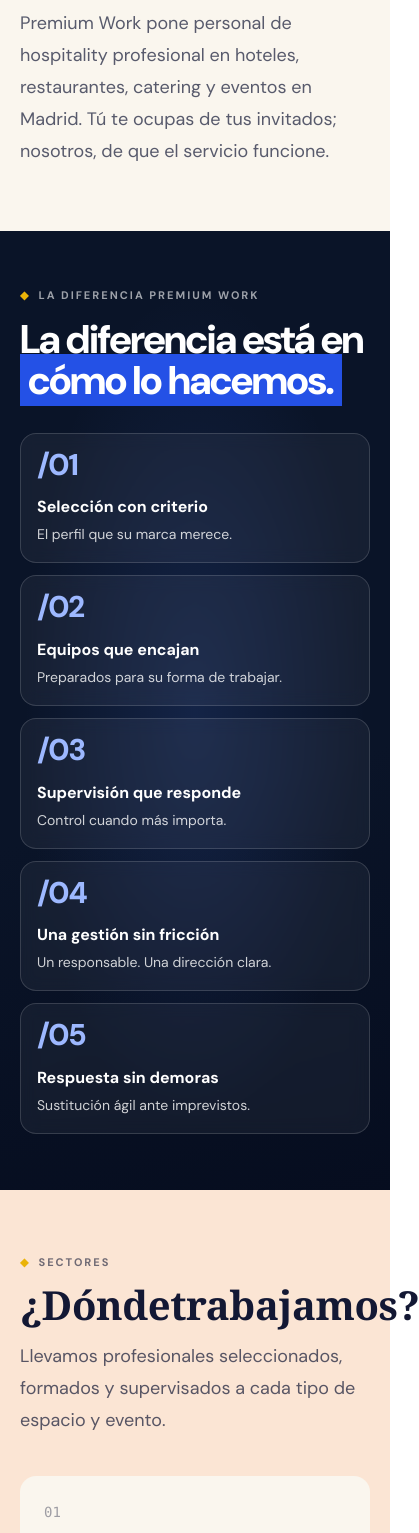
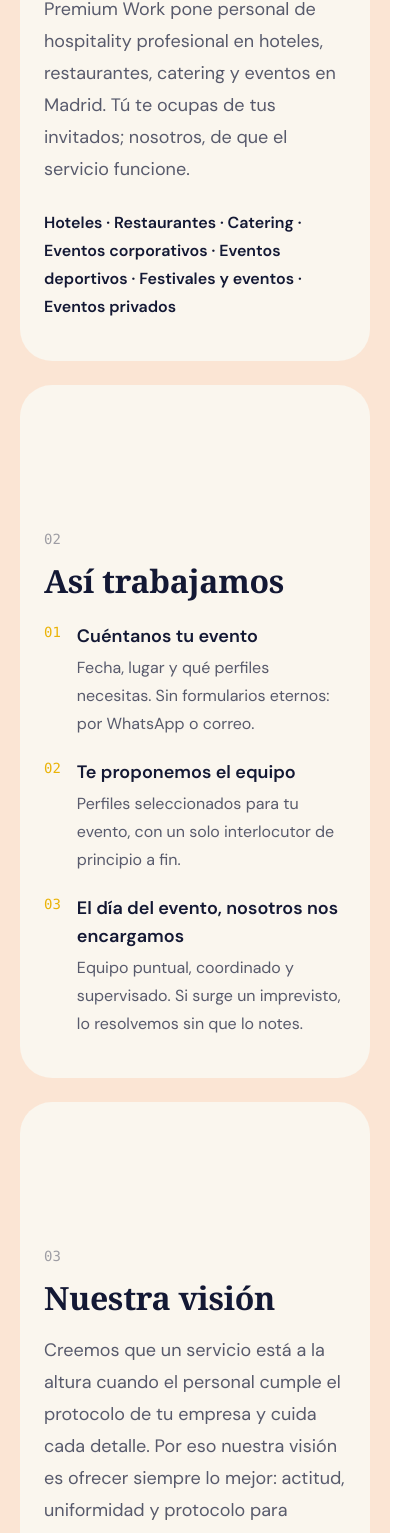
Before and after one commit to roxannaaguilera/premium-work-web, a Next.js app in the folder premium_work/: page /nosotros in a window 390 px wide. Shown: the part 401-1934 px from the top of the page, 419 px wide, since content can reach past the window. Built offline with nearby package versions, Linux system fonts and the light colour scheme; a web font is replaced by a local one.

Commit message:
feat(nosotros): stack three experience cards with scroll pin

```diff
--- a/premium_work/app/nosotros/page.tsx
+++ b/premium_work/app/nosotros/page.tsx
@@ -1,113 +1,185 @@
 "use client";
 
-import Link from "next/link";
+import { useLayoutEffect, useRef, useState } from "react";
+import gsap from "gsap";
+import { ScrollTrigger } from "gsap/ScrollTrigger";
 import FixedHeader from "@/components/chrome/FixedHeader";
-import { WhyUs } from "@/components/WhyUs";
 import { DirectContact } from "@/components/DirectContact";
 import { ServiceFooter } from "@/components/ServiceFooter";
 import { useLang } from "@/components/i18n/lang";
 
+gsap.registerPlugin(ScrollTrigger);
+
 /**
- * Vista «Nosotros»: página que vende Premium Work — titular, por qué
- * nosotros, sectores con enlace a cada detalle, cómo trabajamos y, al
- * final, la visión en texto centrado con los botones de contacto,
- * cerrada con el footer de servicio. Al bajar, el header desaparece
- * hasta volver arriba, como en las páginas de servicio.
+ * Vista «Nosotros»: solo tres tarjetas apiladas estilo Agrumea para
+ * vender la experiencia. En escritorio, GSAP fija el escenario (pin,
+ * scrub) y cada tarjeta entra desde abajo tapando a la anterior, que
+ * se encoge, se inclina y se oscurece; al soltar el pin aparece el
+ * footer. En pantallas estrechas y con movimiento reducido, las
+ * tarjetas van una debajo de otra en flujo normal.
  */
 export default function NosotrosPage() {
   const { dict } = useLang();
-  const items = dict.serviceDetail.items;
+  const outerRef = useRef<HTMLDivElement>(null);
+  const stageRef = useRef<HTMLDivElement>(null);
+  const cardRefs = useRef<(HTMLElement | null)[]>([]);
+  const shadeRefs = useRef<(HTMLDivElement | null)[]>([]);
+  const [stacked, setStacked] = useState(false);
+
+  useLayoutEffect(() => {
+    const mq = window.matchMedia("(prefers-reduced-motion: reduce)");
+    const update = () => setStacked(!mq.matches && window.innerWidth >= 480);
+    update();
+    window.addEventListener("resize", update);
+    mq.addEventListener("change", update);
+    return () => {
+      window.removeEventListener("resize", update);
+      mq.removeEventListener("change", update);
+    };
+  }, []);
+
+  useLayoutEffect(() => {
+    if (!stacked) return;
+    const outer = outerRef.current;
+    const stage = stageRef.current;
+    if (!outer || !stage) return;
+    const ctx = gsap.context(() => {
+      const tl = gsap.timeline({
+        scrollTrigger: {
+          trigger: outer,
+          start: "top top",
+          // Ojo: ScrollTrigger no entiende "vh" en start/end (lo leería
+          // como px); el recorrido son 2 pantallas y se calcula aquí.
+          end: () => `+=${window.innerHeight * 2}`,
+          scrub: true,
+          pin: stage,
+          pinSpacing: false,
+          anticipatePin: 1,
+          invalidateOnRefresh: true,
+        },
+      });
+      const [c1, c2, c3] = cardRefs.current;
+      const [s1, s2] = shadeRefs.current;
+      if (c2) tl.fromTo(c2, { yPercent: 100 }, { yPercent: 0, ease: "none" }, 0);
+      if (c1) tl.to(c1, { scale: 0.85, rotationZ: -3.8, rotationX: 8, ease: "none" }, 0);
+      if (s1) tl.fromTo(s1, { opacity: 0 }, { opacity: 0.26, ease: "none" }, 0);
+      if (c3) tl.fromTo(c3, { yPercent: 100 }, { yPercent: 0, ease: "none" }, 0.5);
+      if (c2) tl.to(c2, { scale: 0.85, rotationZ: -3.8, rotationX: 8, ease: "none" }, 0.5);
+      if (s2) tl.fromTo(s2, { opacity: 0 }, { opacity: 0.26, ease: "none" }, 0.5);
+    }, outer);
+    document.fonts?.ready.then(() => ScrollTrigger.refresh()).catch(() => {});
+    return () => ctx.revert();
+  }, [stacked]);
+
+  const cards: {
+    num: string;
+    title: string;
+    copy?: string;
+    items?: string[];
+    steps?: { title: string; copy: string }[];
+    contact?: boolean;
+  }[] = [
+    {
+      num: "01",
+      title: dict.about.title,
+      copy: dict.about.copy,
+      items: dict.sectors.items.map((s) => s.title),
+    },
+    {
+      num: "02",
+      title: dict.about.processTitle,
+      steps: dict.about.steps,
+    },
+    {
+      num: "03",
+      title: dict.about.visionEyebrow,
+      copy: dict.about.vision,
+      contact: true,
+    },
+  ];
 
   return (
     <>
       <FixedHeader hideUntilTop />
-      <main className="bg-[#faf6ee] text-[#131834]">
-        {/* Hero: la promesa */}
-        <section className="px-5 pt-44 pb-16 md:px-16 md:pt-52 md:pb-24">
-          <p className="eyebrow flex items-center gap-2 text-[#131834]/60">
-            <span className="text-[#eab308]" aria-hidden="true">◆</span> {dict.about.eyebrow}
+      <main className="bg-[#fbe5d4] text-[#131834]">
+        <div
+          ref={outerRef}
+          className="relative"
+          style={{ minHeight: stacked ? "300vh" : undefined }}
+        >
+          <div
+            ref={stageRef}
+            className={
+              stacked
+                ? "relative h-[100vh] overflow-hidden"
+                : "relative px-5 py-24 md:px-10"
+            }
+            style={{ perspective: stacked ? "1400px" : undefined }}
+          >
+            {cards.map((card, i) => (
+              <article
+                key={card.num}
+                ref={(el) => {
+                  cardRefs.current[i] = el;
+                }}
+                className={`rounded-[2rem] bg-[#faf6ee] ${
+                  stacked ? "absolute inset-0" : "relative mb-6 last:mb-0"
+                }`}
+                style={{ zIndex: 10 + i * 10 }}
+              >
+                <div className="flex h-full flex-col justify-center px-6 pt-36 pb-10 md:px-12 md:pt-44">
+                  <p className="font-mono text-sm text-[#131834]/40">{card.num}</p>
+                  <h2 className="font-serif mt-4 text-[clamp(2rem,4.5vw,4rem)] leading-[1.02] font-semibold tracking-[-0.01em]">
+                    {card.title}
+                  </h2>
+                  {card.copy && (
+                    <p className="mt-5 max-w-2xl text-lg leading-8 text-[#131834]/70">
+                      {card.copy}
                     </p>
-          <h1 className="font-serif mt-6 max-w-5xl text-[clamp(2.75rem,6vw,6rem)] leading-[0.95] font-semibold tracking-[-0.01em]">
-            {dict.about.title}
-          </h1>
-          <p className="mt-6 max-w-2xl text-lg leading-8 text-[#131834]/70">
-            {dict.about.copy}
+                  )}
+                  {card.items && (
+                    <p className="mt-6 text-base leading-7 font-semibold">
+                      {card.items.join(" · ")}
                     </p>
-        </section>
-
-        {/* Por qué nosotros */}
-        <WhyUs />
-
-        {/* Sectores: cada tarjeta lleva a su detalle */}
-        <section className="bg-[#fbe5d4] px-5 py-16 md:px-16 md:py-24">
-          <p className="eyebrow flex items-center gap-2 text-[#131834]/60">
-            <span className="text-[#eab308]" aria-hidden="true">◆</span> {dict.sectors.eyebrow}
-          </p>
-          <h2 className="font-serif mt-4 max-w-4xl text-[clamp(2.5rem,5vw,5rem)] leading-[0.95] font-semibold tracking-[-0.01em]">
-            {dict.sectors.titleA}{dict.sectors.titleB}
-          </h2>
-          <p className="mt-4 max-w-2xl text-lg leading-8 text-[#131834]/70">
-            {dict.sectors.copy}
-          </p>
-          <ul className="mt-10 grid gap-4 md:mt-14 md:grid-cols-2 lg:grid-cols-3">
-            {items.map((item, i) => (
-              <li key={item.slug}>
-                <Link
-                  href={`/servicios/${item.slug}`}
-                  className="group block h-full rounded-2xl bg-[#faf6ee] p-6 transition duration-300 hover:-translate-y-1 md:p-8"
-                >
-                  <span className="font-mono text-sm text-[#131834]/40">
-                    {String(i + 1).padStart(2, "0")}
+                  )}
+                  {card.steps && (
+                    <ol className="mt-6 space-y-5">
+                      {card.steps.map((step, si) => (
+                        <li key={step.title} className="flex gap-4">
+                          <span className="font-mono text-sm text-[#eab308]">
+                            {String(si + 1).padStart(2, "0")}
                           </span>
-                  <h3 className="font-serif mt-3 text-3xl leading-tight font-semibold">
-                    {dict.sectors.items[i].title}
-                  </h3>
-                  <p className="mt-2 leading-7 text-[#131834]/70">
-                    {dict.sectors.items[i].copy}
-                  </p>
-                  <span className="mt-4 inline-block font-semibold transition-colors group-hover:text-[#eab308]">
-                    {dict.serviceDetail.discover} →
+                          <span>
+                            <span className="block text-lg font-semibold">
+                              {step.title}
                             </span>
-                </Link>
-              </li>
-            ))}
-          </ul>
-        </section>
-
-        {/* Cómo trabajamos */}
-        <section className="px-5 py-16 md:px-16 md:py-24">
-          <p className="eyebrow flex items-center gap-2 text-[#131834]/60">
-            <span className="text-[#eab308]" aria-hidden="true">◆</span> {dict.about.processTitle}
-          </p>
-          <ol className="mt-10 grid gap-8 md:mt-14 md:grid-cols-3 md:gap-6">
-            {dict.about.steps.map((step, i) => (
-              <li key={step.title} className="border-t-2 border-[#131834]/15 pt-6">
-                <p className="font-serif text-6xl leading-none font-semibold text-[#eab308]">
-                  /{String(i + 1).padStart(2, "0")}
-                </p>
-                <h3 className="font-serif mt-4 text-2xl leading-snug font-semibold">
-                  {step.title}
-                </h3>
-                <p className="mt-2 leading-7 text-[#131834]/70">{step.copy}</p>
+                            <span className="mt-1 block leading-7 text-[#131834]/70">
+                              {step.copy}
+                            </span>
+                          </span>
                         </li>
                       ))}
                     </ol>
-        </section>
-
-        {/* Cierre: la visión, centrada, y los botones de contacto */}
-        <section className="px-5 pb-16 md:px-16 md:pb-24">
-          <div className="mx-auto max-w-3xl text-center">
-            <p className="eyebrow flex items-center justify-center gap-2 text-[#131834]/60">
-              <span className="text-[#eab308]" aria-hidden="true">◆</span> {dict.about.visionEyebrow}
-            </p>
-            <p className="font-serif mt-6 text-[clamp(1.75rem,3.5vw,3rem)] leading-[1.15] font-semibold tracking-[-0.01em]">
-              {dict.about.vision}
-            </p>
-            <div className="mt-10">
-              <DirectContact kind="client" center />
+                  )}
+                  {card.contact && (
+                    <div className="mt-8">
+                      <DirectContact kind="client" />
+                    </div>
+                  )}
+                </div>
+                {i < 2 && (
+                  <div
+                    ref={(el) => {
+                      shadeRefs.current[i] = el;
+                    }}
+                    aria-hidden="true"
+                    className="pointer-events-none absolute inset-0 rounded-[2rem] bg-black opacity-0"
+                  />
+                )}
+              </article>
+            ))}
           </div>
         </div>
-        </section>
       </main>
       <ServiceFooter />
     </>
```
Lines whose indentation alone changed are shown as unchanged.
